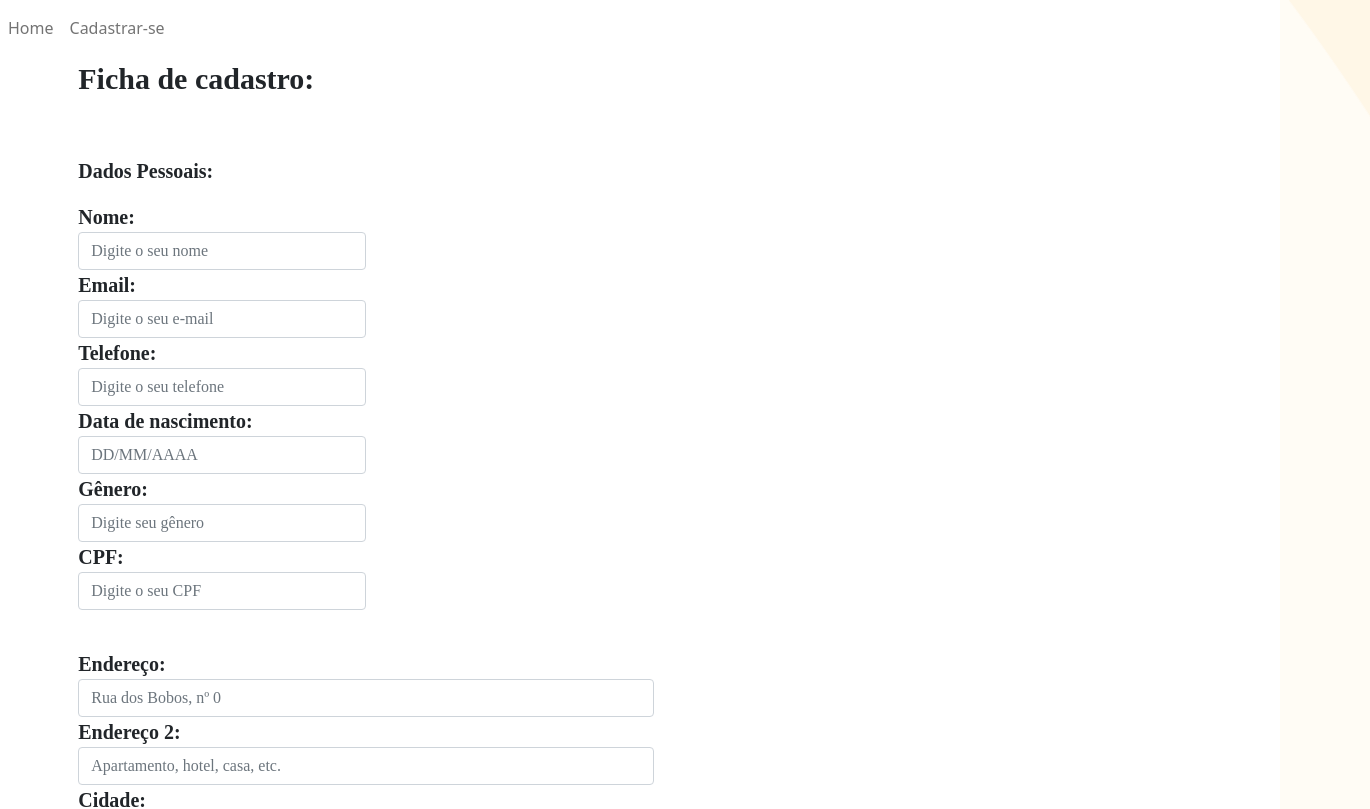
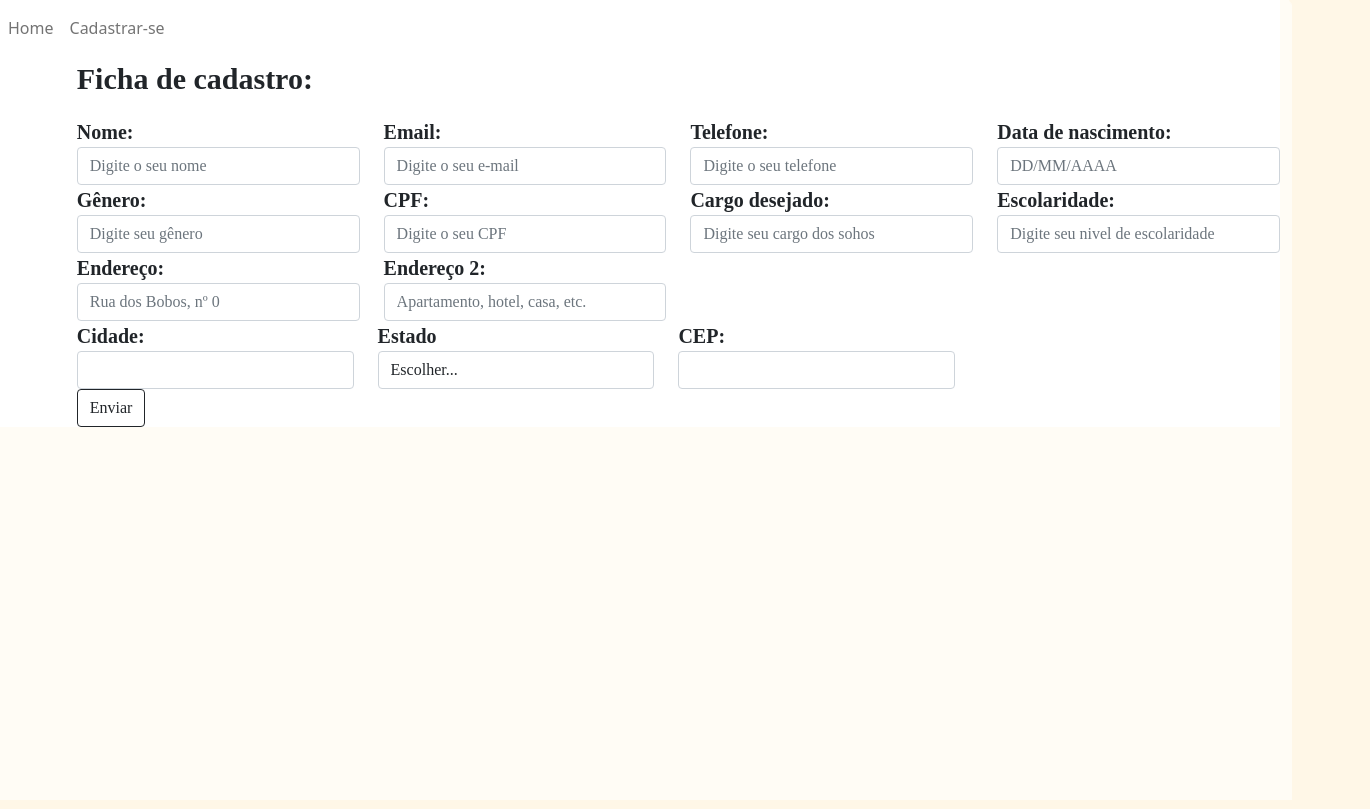
Before and after one commit to beacah/JobsNet, a Next.js app: page /register in a window 1280 px wide. Shown: the top 809 px of the page, 1370 px wide, since content can reach past the window. Built offline with nearby package versions, Linux system fonts and the light colour scheme.

Commit message:
atualizaçao

```diff
--- a/pages/components/form-cadidate/form.js
+++ b/pages/components/form-cadidate/form.js
@@ -6,72 +6,70 @@ export const CadidateForm = () => (
 
     <p className={styles.titulo1}>Ficha de cadastro:</p>
     <div class="row" className={styles.forms}>
-      <p>Dados Pessoais:</p>
-      <div class="col-6"className={styles.name}>
+      <div class="col-3"className={styles.name}>
         <label htmlFor="name">Nome:</label>
         <input type="text" class="form-control" placeholder="Digite o seu nome" id="name"></input>
       </div>
-      <div class="col-6" className={styles.email}>
+      <div class="col-3" className={styles.email}>
         <label htmlFor="email">Email:</label>
         <input type="email" class="form-control" id="email" placeholder="Digite o seu e-mail" name="email"></input>
       </div>
-      <div class="col-6" className={styles.telefone}>
+      <div class="col-3" className={styles.telefone}>
         <label f="telefone">Telefone:</label>
         <input type="telefone" class="form-control" id="telefone" placeholder="Digite o seu telefone" name="telefone"></input>
       </div>
-      <div class="col-6" className={styles.nascimento}>
+      <div class="col-3" className={styles.nascimento}>
         <label f="telefone">Data de nascimento:</label>
         <input type="aniversario" class="form-control" id="aniversario" placeholder="DD/MM/AAAA" name="aniversario"></input>
       </div>
-      <div class="col-6" className={styles.sexo}>
+      <div class="col-3" className={styles.sexo}>
         <label f="cpf">Gênero:</label>
         <input type="sexo" class="form-control" id="sexo" placeholder="Digite seu gênero" name="sexo"></input>
       </div>
-      <div class="col-6" className={styles.cpf}>
+      <div class="col-3" className={styles.cpf}>
         <label f="cpf">CPF:</label>
         <input type="cpf" class="form-control" id="cpf" placeholder="Digite o seu CPF" name="cpf" required></input>
     </div>
+
+    <div class="col-3">
+    <label for="inputAddress">Cargo desejado:</label>
+    <input type="text" class="form-control" id="inputAddress" placeholder="Digite seu cargo dos sohos"></input>
+  </div>
+  <div class="col-3">
+    <label for="inputAddress2">Escolaridade:</label>
+    <input type="text" class="form-control" id="inputAddress2" placeholder="Digite seu nivel de escolaridade"></input>
+  </div>
       </div>
 
-  <div class="form-row" className={styles.forms2}>
+  <div class="row" className={styles.forms2}>
 
-  <div class="form-group">
+  <div class="col-3">
     <label for="inputAddress">Endereço:</label>
     <input type="text" class="form-control" id="inputAddress" placeholder="Rua dos Bobos, nº 0"></input>
   </div>
-  <div class="form-group">
+  <div class="col-3">
     <label for="inputAddress2">Endereço 2:</label>
     <input type="text" class="form-control" id="inputAddress2" placeholder="Apartamento, hotel, casa, etc."></input>
   </div>
-  <div class="form-row">
-    <div class="form-group col-6">
+  <div class="row">
+    <div class="col-3">
       <label for="inputCity">Cidade:</label>
       <input type="text" class="form-control" id="inputCity"></input>
     </div>
-    <div class="form-group col-4">
+    <div class="col-3">
       <label for="inputEstado">Estado</label>
       <select id="inputEstado" class="form-control">
         <option selected>Escolher...</option>
         <option>...</option>
       </select>
     </div>
-    <div class="form-group col-2">
+    <div class="col-3">
       <label for="inputCEP">CEP:</label>
       <input type="text" class="form-control" id="inputCEP"></input>
     </div>
   </div>
   </div>
 
-  <div class="row" className={styles.forms3}>
-  <div class="form-group">
-    <label for="inputAddress">Cargo desejado:</label>
-    <input type="text" class="form-control" id="inputAddress" placeholder="Digite seu cargo dos sohos"></input>
-  </div>
-  <div class="form-group">
-    <label for="inputAddress2">Escolaridade:</label>
-    <input type="text" class="form-control" id="inputAddress2" placeholder="Digite seu nivel de escolaridade"></input>
-  </div>
-  </div>
 
   <div>
   <button type="button" class="btn btn-outline-dark" classname={styles.botao}>Enviar</button>
--- a/pages/components/form-cadidate/styles.module.css
+++ b/pages/components/form-cadidate/styles.module.css
@@ -1,14 +1,12 @@
 
 
-.forms, .forms2, .forms3
+.container
 {
-  margin-top: 3%;
   margin-left: 6%;
   font-family: Raleway;
   font-style: normal;
   font-weight: bold;
   font-size: 20px;
-  width: 600px;
 }
 
 .titulo1 {
@@ -16,11 +14,9 @@
   font-style: normal;
   font-weight: bold;
   font-size: 30px;
-  margin-left: 6%;
 }
 
 .botao {
   font-family: Raleway;
-  width: 1000px;
-  height: 30px;
+ top:6%;
 }
```
